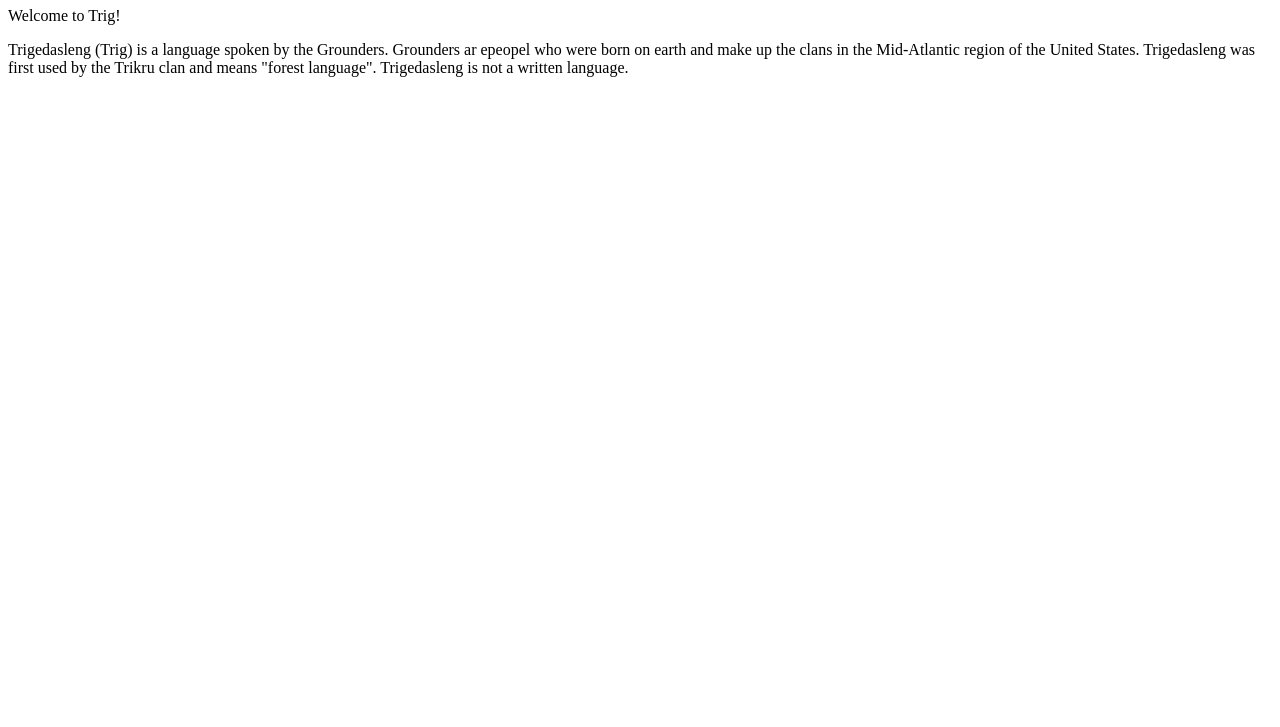
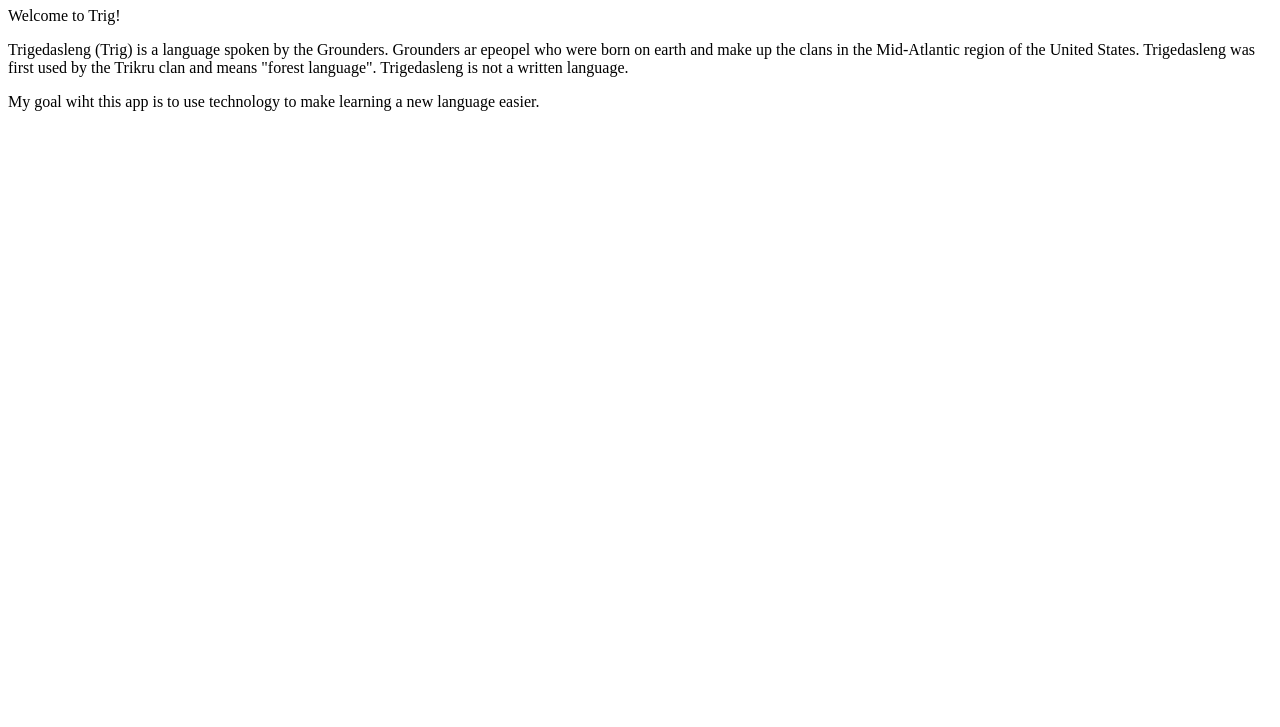
Before and after one commit to alalumiere/trigedasleng, a plain HTML site: page index.html in a window 1280 px wide. Shown: the part 73-800 px from the top of the page. Drawn offline with Linux system fonts and the light colour scheme.

Commit message:
add goal paragraph

```diff
--- a/index.html
+++ b/index.html
@@ -15,5 +15,9 @@
       region of the United States. Trigedasleng was first used by the Trikru
       clan and means "forest language". Trigedasleng is not a written language.
     </p>
+    <p>
+      My goal wiht this app is to use technology to make learning a new language
+      easier.
+    </p>
   </body>
 </html>
```
